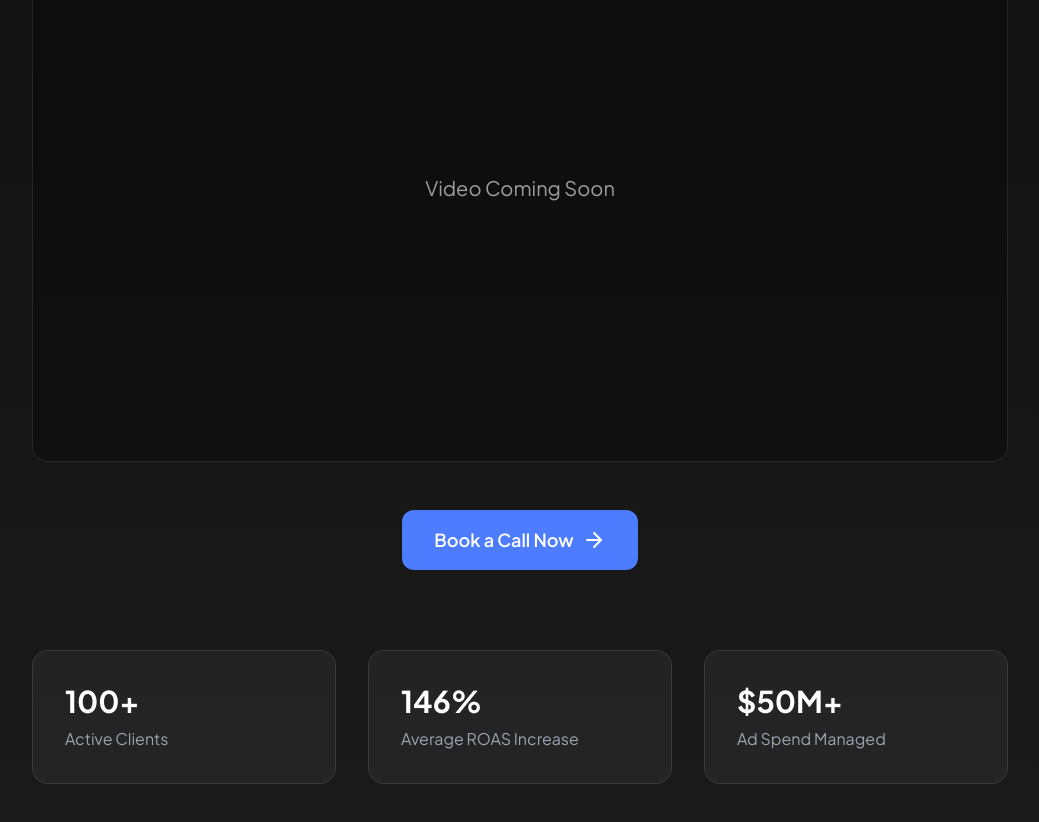
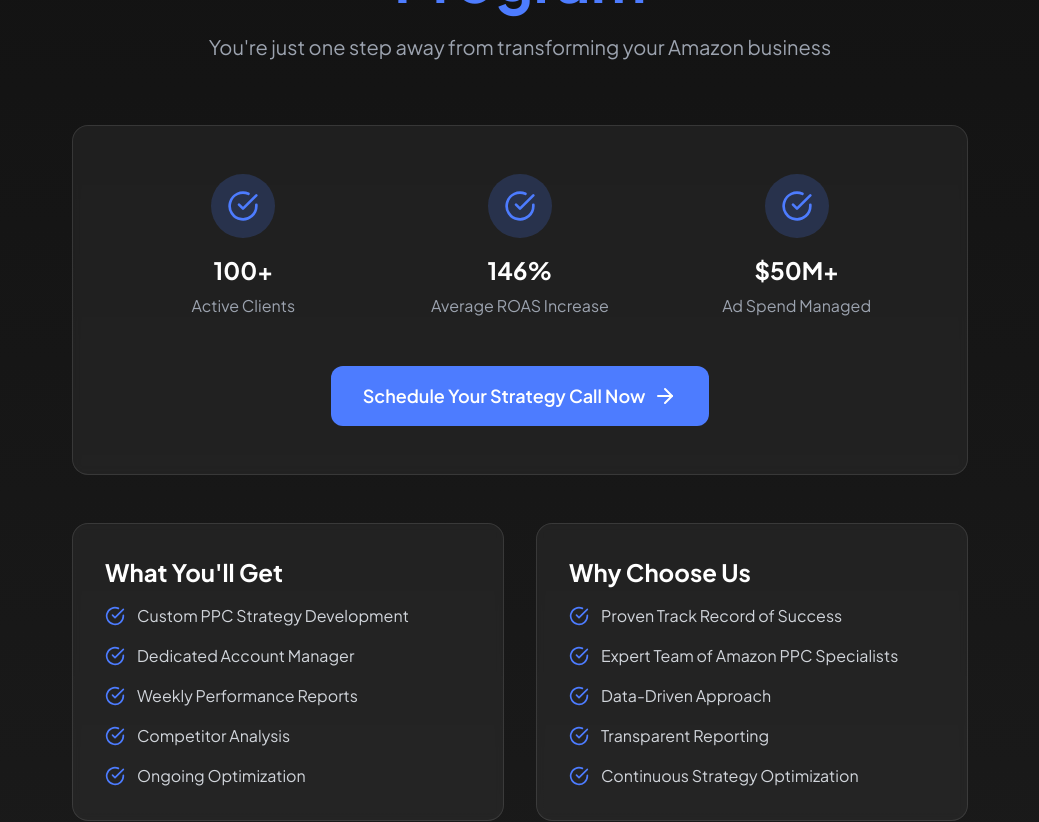
Before and after one commit to conspicious54/sb1-abhaa7u3PM, a React (Vite) app: page /yourapplication in a window 1280 px wide. Shown: the part 400-1222 px from the top of the page, without its empty margins (120-1159 px from the left). Built offline with nearby package versions, Linux system fonts and the light colour scheme.

Commit message:
Updated 1 files [BoltSync]

```diff
--- a/src/pages/QualificationPage.tsx
+++ b/src/pages/QualificationPage.tsx
@@ -1,48 +1,98 @@
 import React from 'react';
-import { ArrowRight } from 'lucide-react';
+import { ArrowRight, CheckCircle } from 'lucide-react';
 
 export function QualificationPage() {
   return (
-    <main className="min-h-screen bg-gradient-to-b from-[#111111] to-[#1a1a1a]">
-      <div className="container mx-auto px-6 py-20 max-w-5xl">
-        <div className="text-center mb-12">
-          <h1 className="text-4xl md:text-6xl font-bold text-white mb-8 leading-tight">
-            You Qualify For Our Amazon<br />
-            <span className="text-[#4D7CFF]">PPC Management Program</span>
+    <div className="min-h-screen bg-gradient-to-b from-[#111111] to-[#1a1a1a] py-20 px-6">
+      <div className="max-w-4xl mx-auto">
+        <div className="text-center mb-16">
+          <h1 className="text-4xl md:text-6xl font-bold text-white mb-6">
+            Congratulations! You Qualify For Our
+            <span className="text-[#4D7CFF] block mt-2">
+              Amazon PPC Management Program
+            </span>
           </h1>
-
-          {/* Video Placeholder */}
-          <div className="aspect-video bg-black/30 rounded-2xl mb-12 backdrop-blur-sm border border-white/10 flex items-center justify-center">
-            <div className="text-white/60 text-xl">Video Coming Soon</div>
+          <p className="text-xl text-gray-400 mb-8">
+            You're just one step away from transforming your Amazon business
+          </p>
         </div>
 
+        <div className="bg-white/5 backdrop-blur-sm border border-white/10 rounded-2xl p-8 md:p-12 mb-12">
+          <div className="grid md:grid-cols-3 gap-8 mb-12">
+            <div className="flex flex-col items-center text-center">
+              <div className="w-16 h-16 bg-[#4D7CFF]/20 rounded-full flex items-center justify-center mb-4">
+                <CheckCircle className="w-8 h-8 text-[#4D7CFF]" />
+              </div>
+              <h3 className="text-2xl font-bold text-white mb-2">100+</h3>
+              <p className="text-gray-400">Active Clients</p>
+            </div>
+            <div className="flex flex-col items-center text-center">
+              <div className="w-16 h-16 bg-[#4D7CFF]/20 rounded-full flex items-center justify-center mb-4">
+                <CheckCircle className="w-8 h-8 text-[#4D7CFF]" />
+              </div>
+              <h3 className="text-2xl font-bold text-white mb-2">146%</h3>
+              <p className="text-gray-400">Average ROAS Increase</p>
+            </div>
+            <div className="flex flex-col items-center text-center">
+              <div className="w-16 h-16 bg-[#4D7CFF]/20 rounded-full flex items-center justify-center mb-4">
+                <CheckCircle className="w-8 h-8 text-[#4D7CFF]" />
+              </div>
+              <h3 className="text-2xl font-bold text-white mb-2">$50M+</h3>
+              <p className="text-gray-400">Ad Spend Managed</p>
+            </div>
+          </div>
+
+          <div className="text-center">
             <a
               href="https://calendar.google.com/calendar/u/0/appointments/schedules/AcZssZ1pPf76SX82EFxq65ViEFVzOLzhWgGhCxVuhNAKEAWGbb3_lEF6Q1rfYLp0DvrBKMDBMpWgG8eG"
               target="_blank"
               rel="noopener noreferrer"
               className="inline-flex items-center gap-2 bg-[#4D7CFF] text-white px-8 py-4 rounded-xl font-semibold text-lg hover:bg-[#3D6CFF] transition-all duration-300 hover:scale-105 transform group"
             >
-            Book a Call Now
+              Schedule Your Strategy Call Now
               <ArrowRight className="w-6 h-6 group-hover:translate-x-1 transition-transform" />
             </a>
           </div>
+        </div>
 
-        {/* Additional Content */}
-        <div className="grid md:grid-cols-3 gap-8 mt-20">
-          <div className="bg-white/5 backdrop-blur-sm p-8 rounded-2xl border border-white/10">
-            <div className="text-3xl font-bold text-white mb-2">100+</div>
-            <div className="text-gray-400">Active Clients</div>
+        <div className="grid md:grid-cols-2 gap-8">
+          <div className="bg-white/5 backdrop-blur-sm border border-white/10 rounded-2xl p-8">
+            <h3 className="text-2xl font-bold text-white mb-4">What You'll Get</h3>
+            <ul className="space-y-4">
+              {[
+                'Custom PPC Strategy Development',
+                'Dedicated Account Manager',
+                'Weekly Performance Reports',
+                'Competitor Analysis',
+                'Ongoing Optimization'
+              ].map((item, index) => (
+                <li key={index} className="flex items-center gap-3 text-gray-300">
+                  <CheckCircle className="w-5 h-5 text-[#4D7CFF] flex-shrink-0" />
+                  <span>{item}</span>
+                </li>
+              ))}
+            </ul>
           </div>
-          <div className="bg-white/5 backdrop-blur-sm p-8 rounded-2xl border border-white/10">
-            <div className="text-3xl font-bold text-white mb-2">146%</div>
-            <div className="text-gray-400">Average ROAS Increase</div>
-          </div>
-          <div className="bg-white/5 backdrop-blur-sm p-8 rounded-2xl border border-white/10">
-            <div className="text-3xl font-bold text-white mb-2">$50M+</div>
-            <div className="text-gray-400">Ad Spend Managed</div>
+
+          <div className="bg-white/5 backdrop-blur-sm border border-white/10 rounded-2xl p-8">
+            <h3 className="text-2xl font-bold text-white mb-4">Why Choose Us</h3>
+            <ul className="space-y-4">
+              {[
+                'Proven Track Record of Success',
+                'Expert Team of Amazon PPC Specialists',
+                'Data-Driven Approach',
+                'Transparent Reporting',
+                'Continuous Strategy Optimization'
+              ].map((item, index) => (
+                <li key={index} className="flex items-center gap-3 text-gray-300">
+                  <CheckCircle className="w-5 h-5 text-[#4D7CFF] flex-shrink-0" />
+                  <span>{item}</span>
+                </li>
+              ))}
+            </ul>
           </div>
         </div>
       </div>
-    </main>
+    </div>
   );
 }
```
Lines whose indentation alone changed are shown as unchanged.
